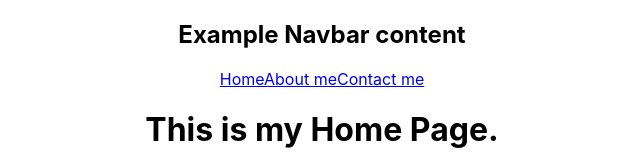
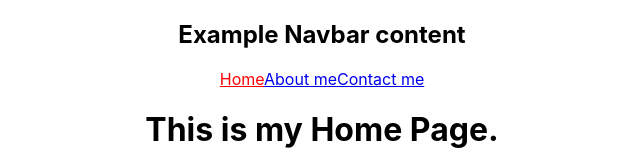
Before and after one commit to Jessicavazm/t3-revision-pt2, a React (Create React App) app in the folder react-routes/: page / in a window 1280 px wide. Shown: the top 160 px of the page, without its empty margins (318-958 px from the left). Built offline with nearby package versions, Linux system fonts and the light colour scheme.

Commit message:
feat(react-routes): Styling the Navbar with the active class from React routes

```diff
--- a/react-routes/src/components/Navbar.jsx
+++ b/react-routes/src/components/Navbar.jsx
@@ -1,13 +1,13 @@
-import { Link } from "react-router-dom";
-
+import { Link, NavLink } from "react-router-dom";
+import "../styles/Navbar.css"
 export default function Navbar() {
     return(
         <nav>
             <h1>Example Navbar content</h1>
-            <Link to={'/'}>Home</Link>
-            <Link to={'/about'}>About me</Link>
-            <Link to={'/contact'}>Contact me</Link>
-
+            <NavLink to={'/'} className={({isActive}) => { return isActive ? "active":""}}>
+            Home</NavLink>
+            <NavLink to={'/about'} className={({isActive}) => { return isActive ? "active":""}}>About me</NavLink>
+            <NavLink to={'/contact'} className={({isActive}) => { return isActive ? "active":""}}>Contact me</NavLink>
         </nav>
     )
 }
--- /dev/null
+++ b/react-routes/src/styles/Navbar.css
@@ -0,0 +1,5 @@
+nav {
+    a.active {
+        color:red
+    }
+}
```
Also changed, not shown: 1 other file (tests, documents, lock files or other folders).
